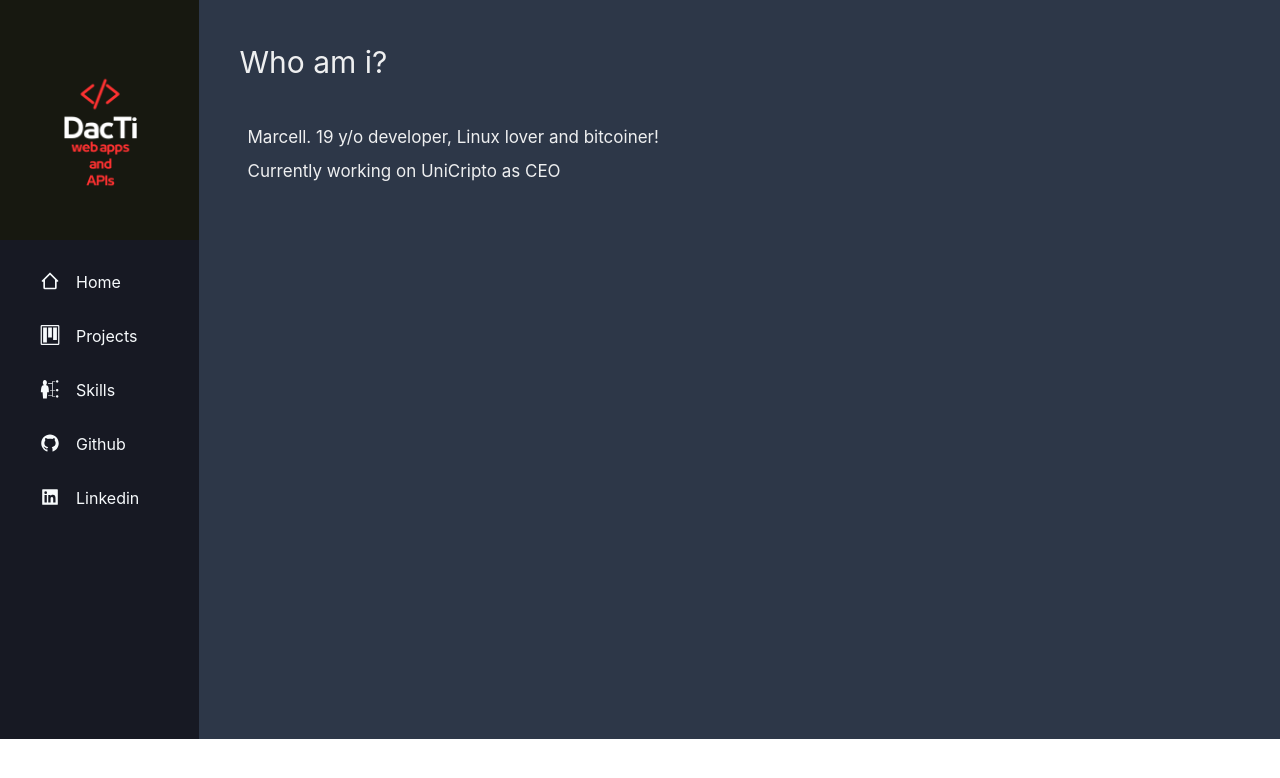
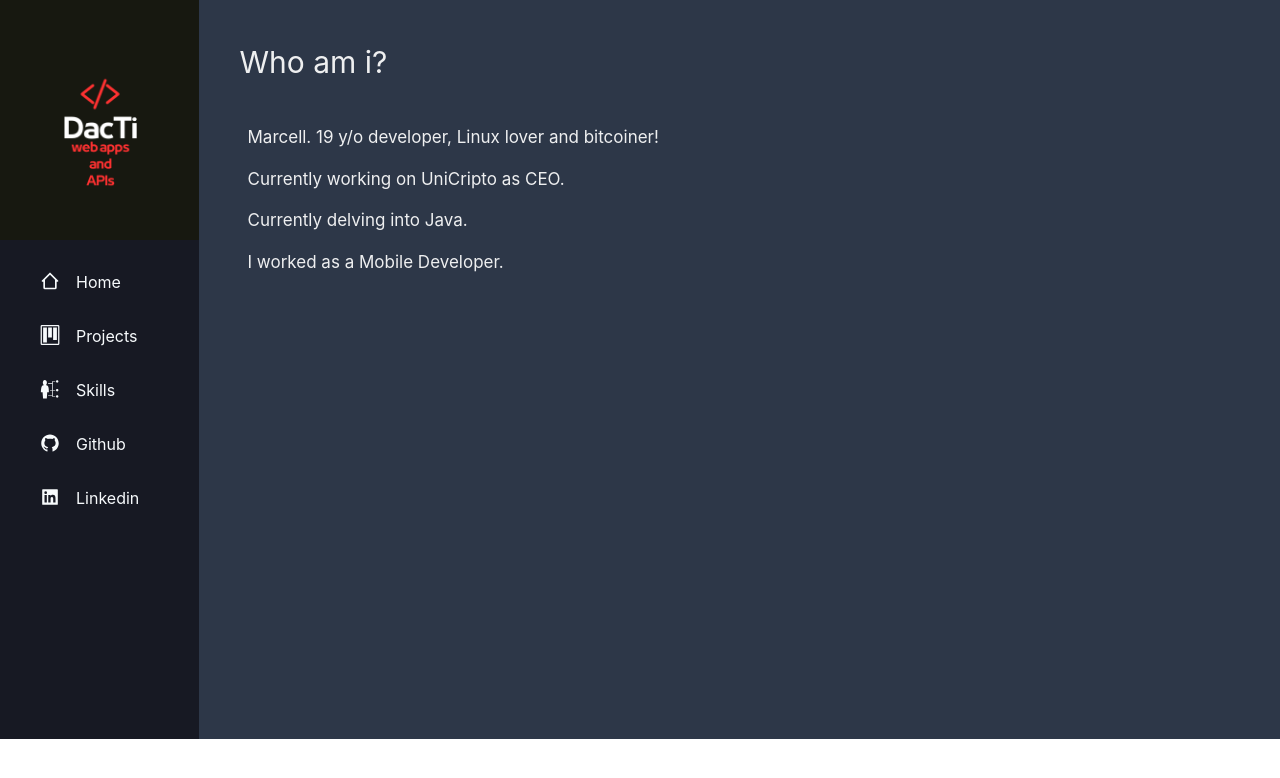
Before and after one commit to marcelldac/portfolio_v3, a React (Vite) app: page / in a window 1280 px wide. Shown: the top 778 px of the page. Built offline with nearby package versions, Linux system fonts and the light colour scheme.

Commit message:
refactor(Home): better code organization

```diff
--- a/src/pages/Home.jsx
+++ b/src/pages/Home.jsx
@@ -1,21 +1,23 @@
 /* eslint-disable react/prop-types */
 import { Box, Text } from "@chakra-ui/react";
 
-const Title = (props) => {
-  return <Text fontSize='30' color='whiteAlpha.900' m={10}>{props.t}</Text>
+const Title = ({ children }) => {
+  return <Text fontSize='30' color='whiteAlpha.900' m={10}>{children}</Text>
 }
 
-const Subtitle = (props) => {
-  return <Text fontSize='17' color='whiteAlpha.900' ml={12} mt={2}>{props.t}</Text>
+const Subtitle = ({ children }) => {
+  return <Text fontSize='17' color='whiteAlpha.900' ml={12} mt={4}>{children}</Text>
 }
 
 export default function Home() {
   return (
     <Box bgColor='gray.700' w={['400px', '800px', '1300px']}>
-      <Title t='Who am i?' />
-      <Subtitle t='Marcell. 19 y/o developer, Linux lover and bitcoiner!' />
+      <Title>Who am i?</Title>
+      <Subtitle>Marcell. 19 y/o developer, Linux lover and bitcoiner!</Subtitle>
       {/* TODO: Colocar link do projeto unicripto (direcionar pro projeto dentro do site ou pro site da Unicripto que será criado) */}
-      <Subtitle t='Currently working on UniCripto as CEO' />
+      <Subtitle>Currently working on UniCripto as CEO.</Subtitle>
+      <Subtitle>Currently delving into Java.</Subtitle>
+      <Subtitle>I worked as a Mobile Developer.</Subtitle>
     </Box>
   )
 }
```
